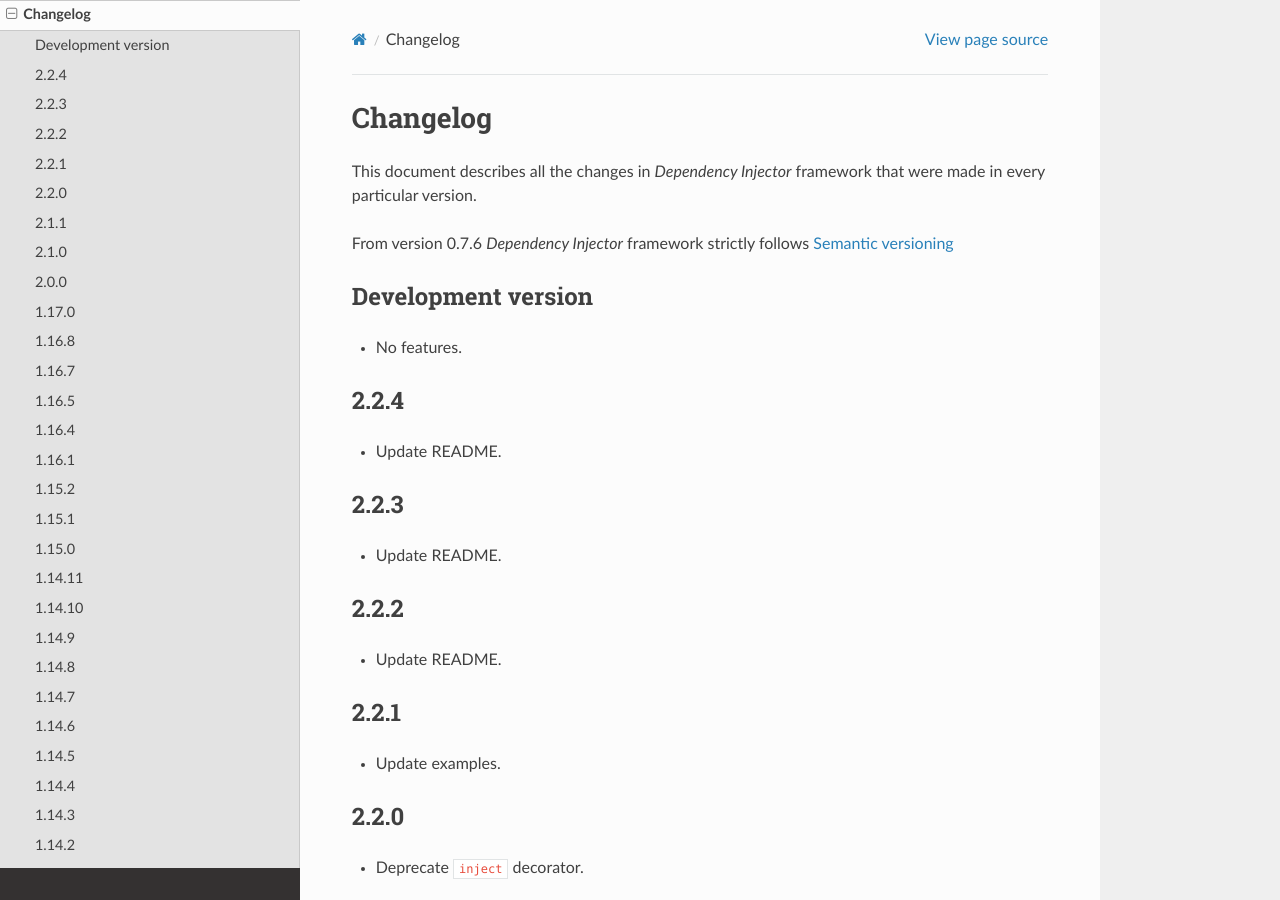
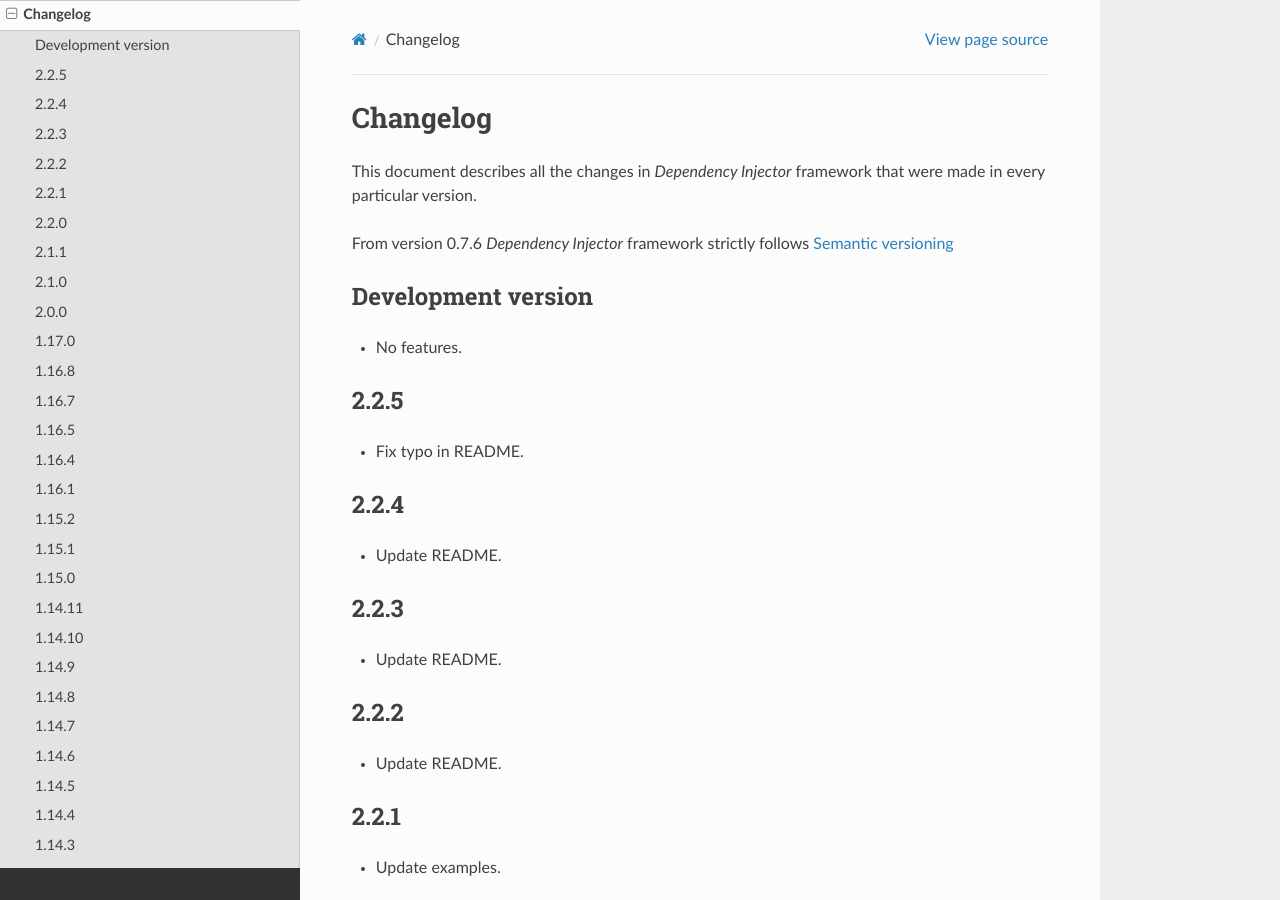
Before and after one commit to ets-labs/python-dependency-injector, a Sphinx documentation site: the page built from docs/main/changelog.rst, in a window 1280 px wide and 900 px high. Built offline with Sphinx 7.4.7 and the Read the Docs theme 2.0.0, drawn with Linux system fonts in a browser that asks for light colours.

Commit message:
Increase version to 2.2.5

```diff
--- a/dependency_injector/__init__.py
+++ b/dependency_injector/__init__.py
@@ -1,6 +1,6 @@
 """Dependency injector top-level package."""
 
-VERSION = '2.2.4'
+VERSION = '2.2.5'
 """Version number that follows semantic versioning.
 
 :type: str
--- a/docs/main/changelog.rst
+++ b/docs/main/changelog.rst
@@ -10,6 +10,10 @@ follows `Semantic versioning`_
 Development version
 -------------------
 - No features.
+
+2.2.5
+-----
+- Fix typo in README.
 
 2.2.4
 -----
```
